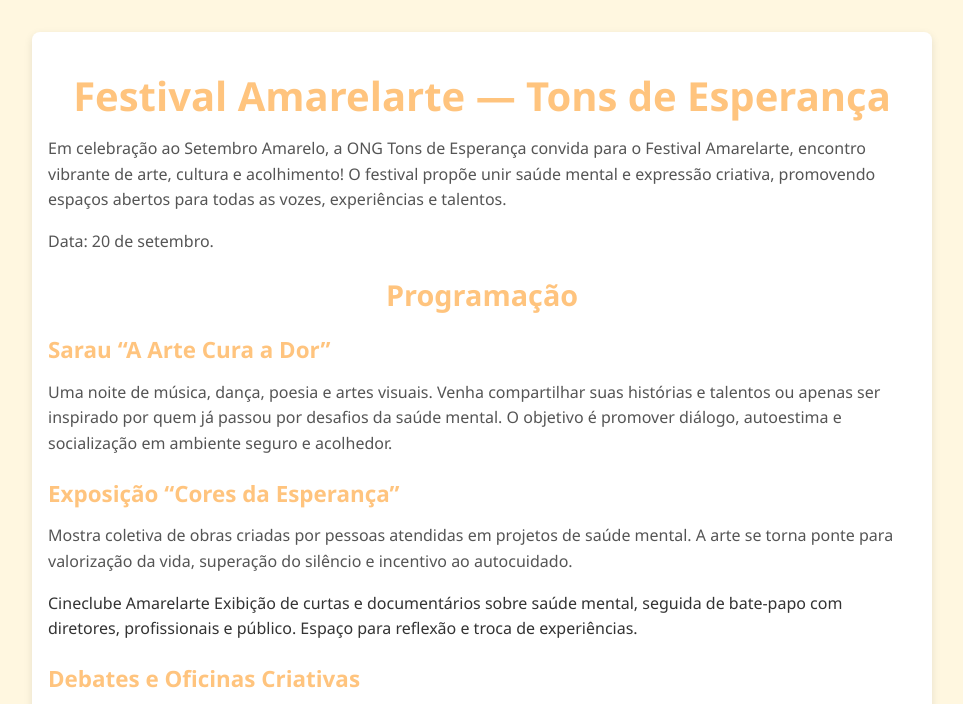
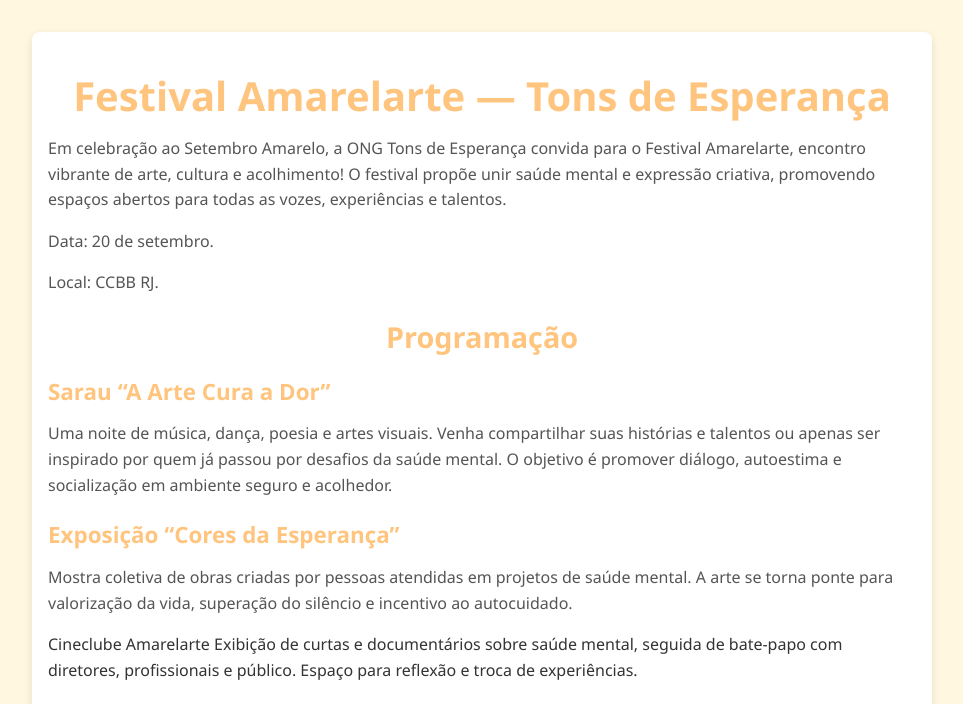
Before and after one commit to nathaliabarroso/desafio1-code4causes, a plain HTML site: page index.html in a window 1280 px wide. Shown: the top 704 px of the page, without its empty margins (158-1121 px from the left). Drawn offline with Linux system fonts and the light colour scheme.

Commit message:
Versão final

```diff
--- a/index.html
+++ b/index.html
@@ -13,6 +13,7 @@
         <h1>Festival Amarelarte — Tons de Esperança</h1>
         <p>Em celebração ao Setembro Amarelo, a ONG Tons de Esperança convida para o Festival Amarelarte, encontro vibrante de arte, cultura e acolhimento! O festival propõe unir saúde mental e expressão criativa, promovendo espaços abertos para todas as vozes, experiências e talentos.</p>
         <p>Data: 20 de setembro.</p>
+        <p>Local: CCBB RJ.</p>
         <h2>Programação</h2>
 <h3>Sarau “A Arte Cura a Dor”</h3>
 <p>Uma noite de música, dança, poesia e artes visuais. Venha compartilhar suas histórias e talentos ou apenas ser inspirado por quem já passou por desafios da saúde mental. O objetivo é promover diálogo, autoestima e socialização em ambiente seguro e acolhedor.</p>
```
